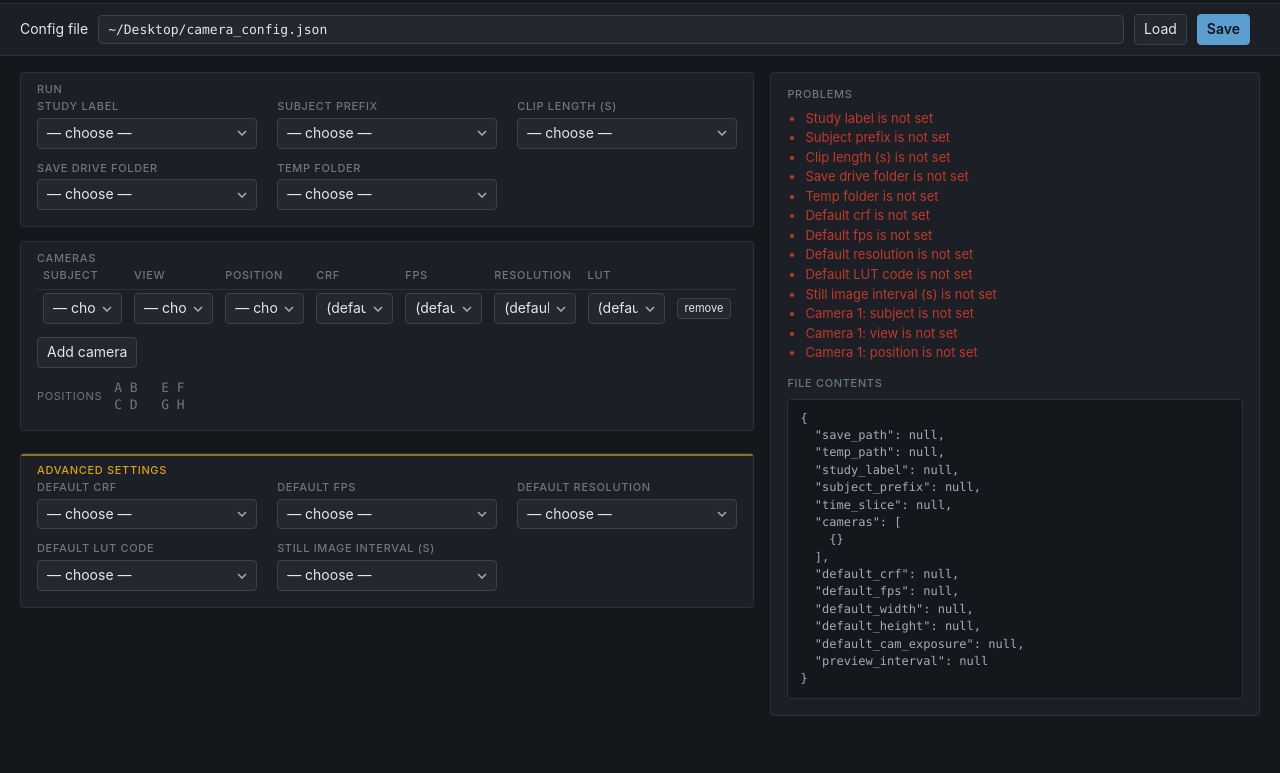
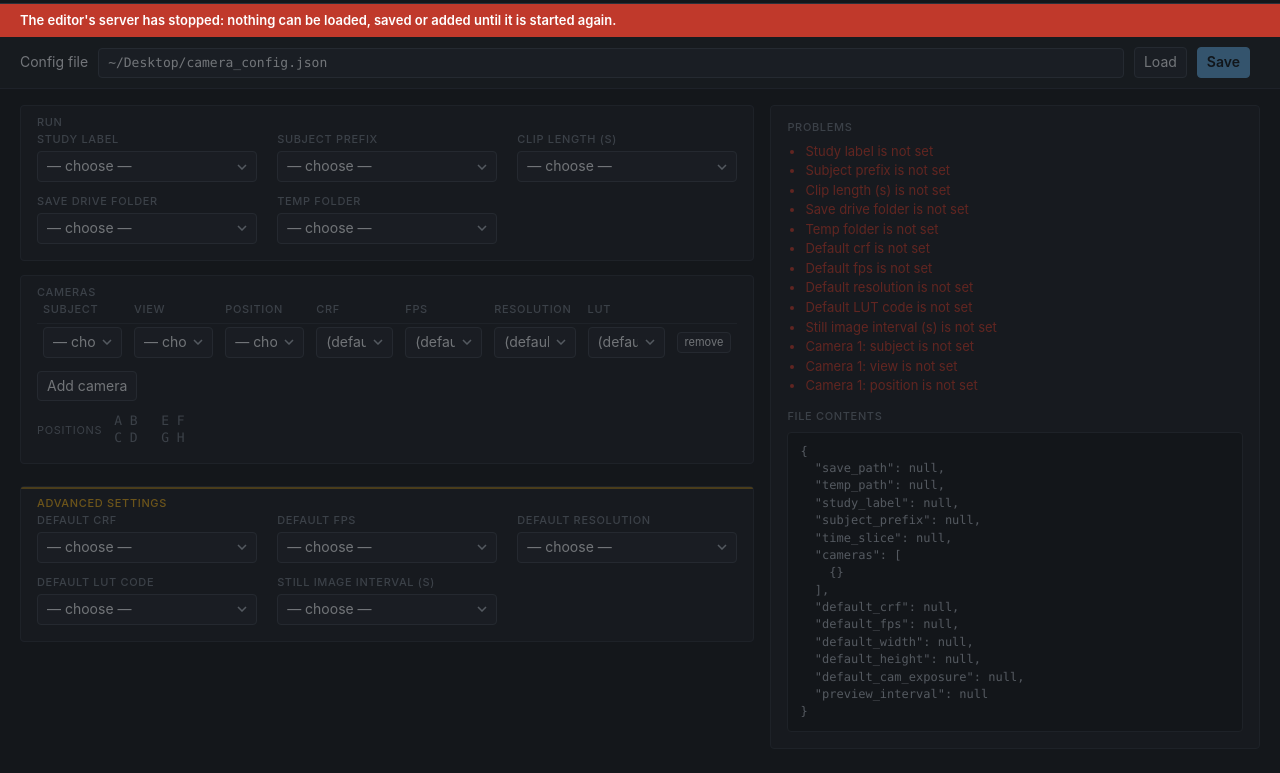
Before and after one commit to preinagel/ratrixcam, a plain HTML site: page gui/config_editor.html in a window 1280 px wide. Shown: the part 48-821 px from the top of the page. Before the commit the page ends 800 px from the top, so only its background shows below. Drawn offline with Linux system fonts and the light colour scheme; no server answers.

Commit message:
gui: config editor page greys out with a red notice when its server is gone
Co-Authored-By: Claude Fable 5.1 <noreply@anthropic.com>

```diff
--- a/gui/config_editor.html
+++ b/gui/config_editor.html
@@ -19,6 +19,7 @@
 </header>
 
 <div id="machine-warning" class="notice warn" hidden></div>
+<div id="server-warning" class="notice alarm" hidden>The editor's server has stopped: nothing can be loaded, saved or added until it is started again.</div>
 
 <section class="file">
   <label for="file-path">Config file</label>
--- a/gui/config_editor.js
+++ b/gui/config_editor.js
@@ -523,9 +523,21 @@ async function renameMachine() {
   await saveOptions();
 }
 
+// ---------- is the server still there? ----------
+
+const HEARTBEAT_S = 3;
+
+async function heartbeat() {
+  let alive = false;
+  try { alive = (await fetch("/api/options", { cache: "no-store" })).ok; } catch (e) { alive = false; }
+  el("server-warning").hidden = alive;
+  document.body.classList.toggle("offline", !alive);
+}
+
 // ---------- main ----------
 
 async function main() {
+  setInterval(heartbeat, HEARTBEAT_S * 1000);
   await loadOptions();
   state.config = emptyConfig();
   el("file-path").value = "~/Desktop/camera_config.json";
--- a/gui/editor.css
+++ b/gui/editor.css
@@ -17,6 +17,8 @@ h1 { font-size: 16px; font-weight: 600; margin: 0; letter-spacing: 0.01em; }
 
 .notice { padding: 8px 20px; font-size: 13px; }
 .notice.warn { background: var(--warn); color: #15171b; }
+.notice.alarm { background: var(--alarm); color: #fff; font-weight: 600; }
+body.offline main, body.offline .file { opacity: 0.45; pointer-events: none; }
 
 /* ---------- file row ---------- */
 
```
